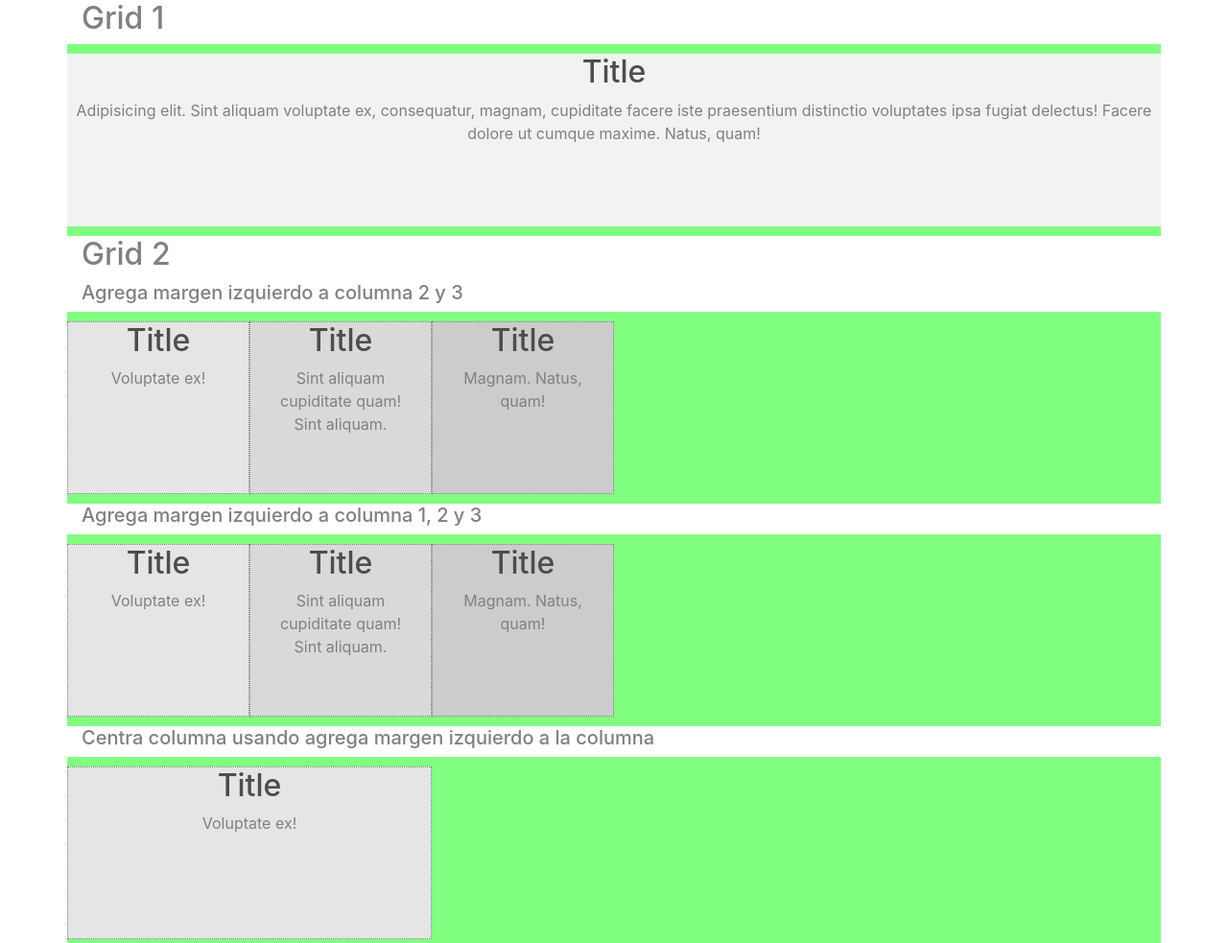
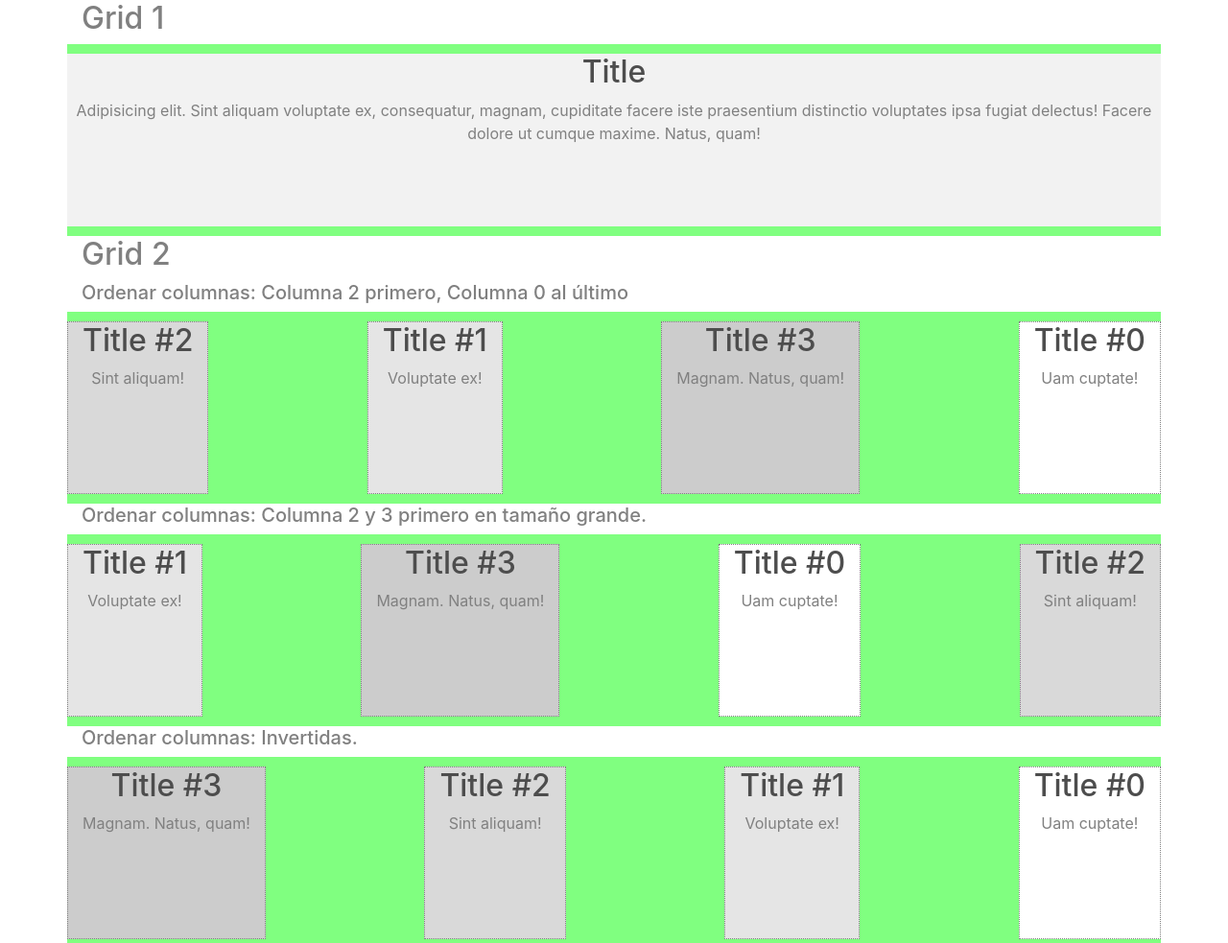
Before and after one commit to jcarlosj/-jcarlosj-Bootstrap-1-Introduccion-U-CAE, a website: page index.html in a window 1280 px wide. Shown: the top 983 px of the page at 96% size. Drawn offline with nearby package versions, Linux system fonts and the light colour scheme; files that its build step writes are made by us from their sources.

Commit message:
[+] Ordena columnas ed acuerdo al dispositivo (grid 2)

```diff
--- a/index.html
+++ b/index.html
@@ -21,41 +21,61 @@
     </div>
     <div class="container">
         <h2>Grid 2</h2>
-        <h5>Agrega margen izquierdo a columna 2 y 3</h5>
-        <div class="row">
-            <div class="col-2 col-two">
-                <h2>Title</h2>
+        <h5>Ordenar columnas: Columna 2 primero, Columna 0 al último</h5>
+        <div class="row justify-content-between">
+            <div class="col-auto col-zero order-last">
+                <h2>Title #0</h2>
+                <p>Uam cuptate!</p>
+            </div>
+            <div class="col-auto col-two">
+                <h2>Title #1</h2>
                 <p>Voluptate ex!</p>
             </div>
-            <div class="col-2 col-three offset-md-1">
-                <h2>Title</h2>
-                <p>Sint aliquam cupiditate quam! Sint aliquam.</p>
+            <div class="col-auto col-three order-first">
+                <h2>Title #2</h2>
+                <p>Sint aliquam!</p>
             </div>
-            <div class="col-2 col-four offset-1 offset-md-2">
-                <h2>Title</h2>
+            <div class="col-auto col-four">
+                <h2>Title #3</h2>
                 <p>Magnam. Natus, quam!</p>
             </div>
         </div>
-        <h5>Agrega margen izquierdo a columna 1, 2 y 3</h5>
-        <div class="row">
-            <div class="col-2 offset-sm-0 offset-md-1 col-two">
-                <h2>Title</h2>
+        <h5>Ordenar columnas: Columna 2 y 3 primero en tamaño grande.</h5>
+        <div class="row justify-content-between">
+            <div class="col-auto col-zero">
+                <h2>Title #0</h2>
+                <p>Uam cuptate!</p>
+            </div>
+            <div class="col-auto col-two order-lg-first">
+                <h2>Title #1</h2>
                 <p>Voluptate ex!</p>
             </div>
-            <div class="col-2 col-three offset-sm-1 offset-md-1">
-                <h2>Title</h2>
-                <p>Sint aliquam cupiditate quam! Sint aliquam.</p>
+            <div class="col-auto col-three">
+                <h2>Title #2</h2>
+                <p>Sint aliquam!</p>
             </div>
-            <div class="col-2 col-four offset-md-4">
-                <h2>Title</h2>
+            <div class="col-auto col-four order-lg-first">
+                <h2>Title #3</h2>
                 <p>Magnam. Natus, quam!</p>
             </div>
         </div>
-        <h5>Centra columna usando agrega margen izquierdo a la columna</h5>
-        <div class="row">
-            <div class="col-4 offset-1 offset-md-4 offset-lg-0 col-two">
-                <h2>Title</h2>
+        <h5>Ordenar columnas: Invertidas.</h5>
+        <div class="row justify-content-between">
+            <div class="col-auto col-zero order-sm-11 order-lg-12">
+                <h2>Title #0</h2>
+                <p>Uam cuptate!</p>
+            </div>
+            <div class="col-auto col-two order-sm-2 order-lg-11">
+                <h2>Title #1</h2>
                 <p>Voluptate ex!</p>
+            </div>
+            <div class="col-auto col-three order-sm-12 order-lg-5">
+                <h2>Title #2</h2>
+                <p>Sint aliquam!</p>
+            </div>
+            <div class="col-auto col-four order-sm-5 order-lg-2">
+                <h2>Title #3</h2>
+                <p>Magnam. Natus, quam!</p>
             </div>
         </div>
     </div>
@@ -63,7 +83,7 @@
         <h2>Grid 3</h2>
         <div class="row">
             <div class="col col-auto col-five">
-                <h2>Title</h2>
+                <h2>Title </h2>
                 <p>Sint aliquam.</p>
             </div>
             <div class="col col-sm col-md col-six">
--- a/src/assets/scss/master.scss
+++ b/src/assets/scss/master.scss
@@ -27,6 +27,10 @@ body {
         box-sizing: border-box;
     }
 
+    & .col-zero {
+        background-color: white;
+        border: 1px dotted gray;
+    }
     & .col-one {
         background-color: $bg-row-color;
     }
```
